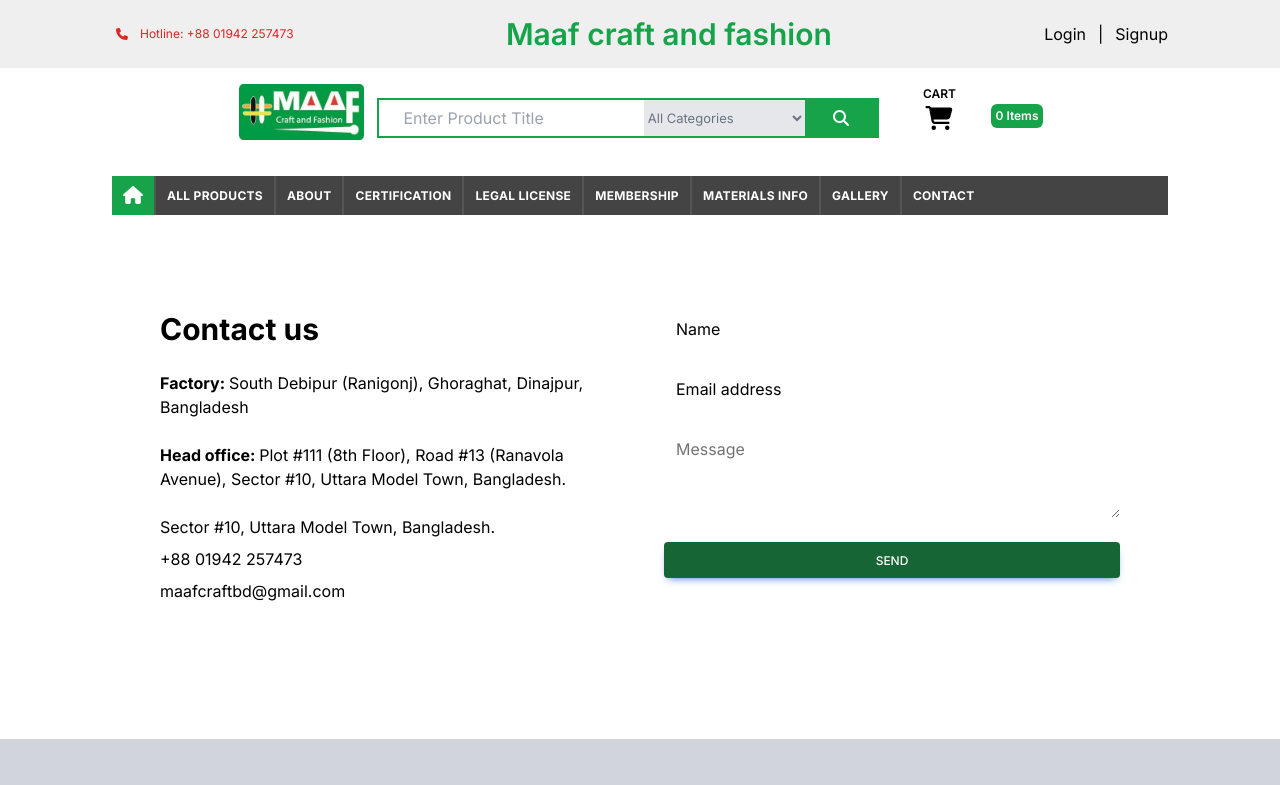
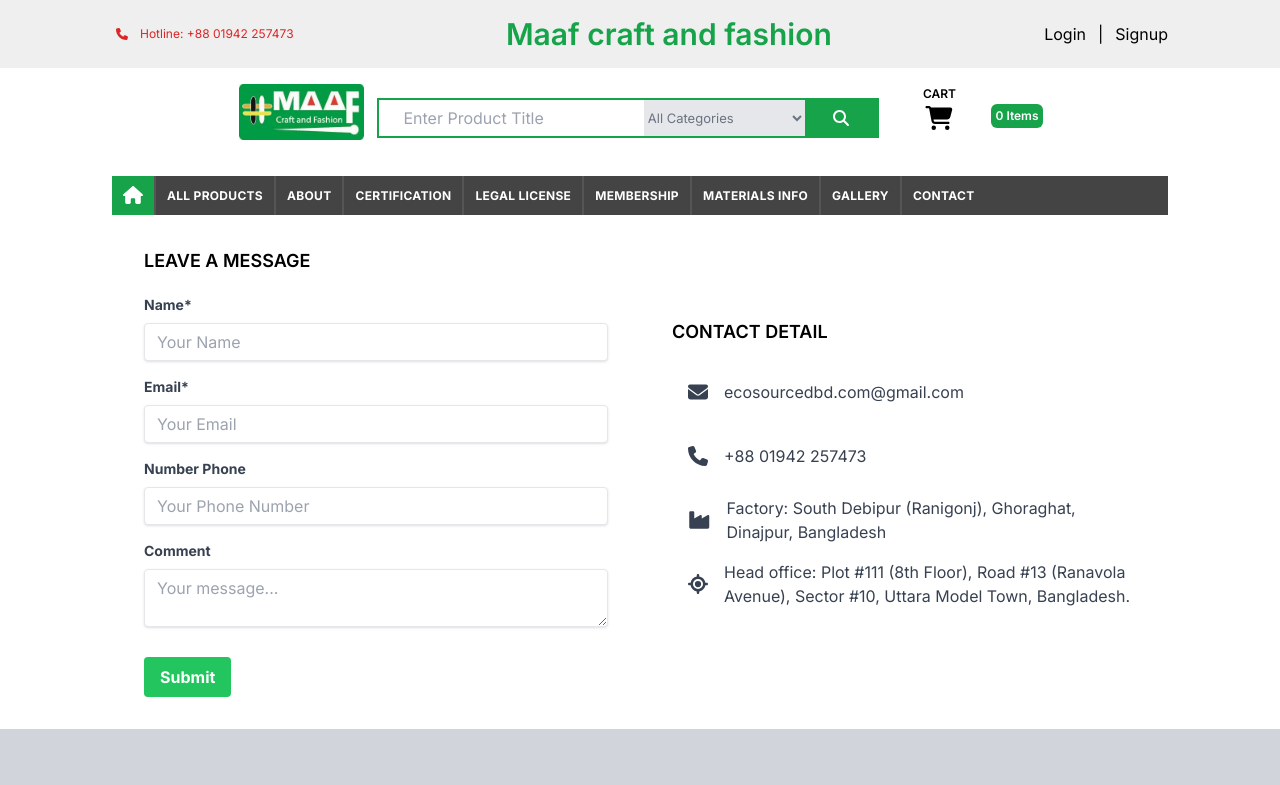
Before and after one commit to Tanvir-A-Khan/MaafCraft, a Next.js app: page /contact in a window 1280 px wide. Shown: the top 785 px of the page. Built offline with nearby package versions, Linux system fonts and the light colour scheme; what tw-elements would draw is missing.

Commit message:
Updated Landing page

```diff
--- a/app/components/Navbar.js
+++ b/app/components/Navbar.js
@@ -6,14 +6,88 @@
     faHome,
     faBars,
     faShoppingCart,
+    faPhone,
+    faSearch
 } from "@fortawesome/free-solid-svg-icons";
 import Link from "next/link";
 
+
 const Navbar = () => {
-    const slidebar = ()=>{
+    const slidebar = () => {
         console.log("slide bar popped");
-    }
+    };
     return (
+        <div>
+            {/* // Heading TOP START */}
+            <div className="w-[100%]">
+                <div className="md:flex justify-between h-auto  md:px-28 bg-[#EFEFEF] py-2">
+                    <div className="flex items-center h-auto justify-center text-xs gap-2 text-red-600">
+                        <FontAwesomeIcon icon={faPhone} className="w-5" />
+                        <h2>Hotline: +88 01942 257473</h2>
+                    </div>
+
+                    <h1 className="flex text-green-600 md:p-2 justify-center text-xl md:text-3xl font-semibold h-auto items-center ">
+                        Maaf craft and fashion
+                    </h1>
+                    <span className="h-auto flex justify-center items-center gap-3 ">
+                        <Link href={"/login"}>Login</Link>
+                        <span>|</span>
+                        <Link href={"/registration"}>Signup</Link>
+                    </span>
+                </div>
+                <div className="flex-col flex md:flex-row md:mx-28 h-auto m-4 gap-3 items-center justify-center w-auto ">
+                    <div className="flex justify-center gap-5 mb-3 md:min-w-32 min-w-max hover:cursor-pointer">
+                        <img
+                            src="/logo.jpg"
+                            alt="logo"
+                            className="md:h-14 h-auto max-w-48"
+                        />
+                    </div>
+
+                    <div className="flex justify-between   h-10 border-2 border-green-600 ">
+                        <input
+                            type="text"
+                            placeholder="Enter Product Title"
+                            className="ps-6 active:border-none  md:w-[20rem]"
+                        />
+
+                        <select
+                            name="language"
+                            id="language"
+                            className="bg-gray-200 text-gray-500 w-2/5 text-[13px] hidden md:block"
+                        >
+                            <option>All Categories</option>
+                            <option>Jute</option>
+                            <option>Cloth</option>
+                            <option>Craft</option>
+                        </select>
+
+                        <div className="flex items-center">
+                            <FontAwesomeIcon
+                                icon={faSearch}
+                                className="w-12 p-3 border-green-600  text-white bg-green-600 hover:cursor-pointer hover:bg-green-800 tansition-all"
+                            />
+                        </div>
+                    </div>
+
+                    <div className="h-12 mb-5 hidden md:flex justify-start">
+                        <div className="flex flex-col items-center justify-center gap-1">
+                            <h1 className=" text-xs font-semibold hover:cursor-pointer hidden md:block">
+                                CART
+                            </h1>
+                            <FontAwesomeIcon
+                                icon={faShoppingCart}
+                                className="text-back text-2xl w-24 hover:cursor-pointer"
+                            />
+                        </div>
+                        <p className="bg-green-600 h-6 rounded-md items-center ms-1 mt-5 p-1 text-white font-semibold text-xs hover:cursor-pointer">
+                            {" "}
+                            0 Items
+                        </p>
+                    </div>
+                </div>
+            </div>
+            {/* // HEADING TOP END */}
             <div className="sticky top-0 z-10">
                 <div className="flex justify-end items-center gap-10 bg-gray-300 m-2">
                     <div className=" gap-6 h-12  lg:hidden flex flex-row items-center">
@@ -33,7 +107,6 @@
                         icon={faBars}
                         className="text-green-800 text-3xl mr-4 lg:hidden  hover:cursor-pointer "
                     />
-
                 </div>
 
                 <div className="bg-[#444444] text-c mx-28 hidden lg:flex px-0 py-0">
@@ -54,12 +127,8 @@
                         <Link
                             href="/allproducts"
                             className="hover:bg-[#555555] duration-300 hover:cursor-pointer h-[100%] flex items-center"
-
                         >
-                        <li>
-
-                        All Products
-                        </li>
+                            <li>All Products</li>
                         </Link>
                         <Link
                             href="/about"
@@ -107,6 +176,7 @@
                     </ul>
                 </div>
             </div>
+        </div>
     );
 };
 
--- a/app/components/OurService.js
+++ b/app/components/OurService.js
@@ -18,7 +18,7 @@
             <h1 className="text-3xl text-center uppercase font-bold text-white pt-4">Our Service
             <p className="text-white text-xs pt-3 font-light">Providing the best service</p>
             </h1>
-            <div className="grid  grid-cols-3 *:m-auto gap-4 my-4 py-10 *:transition-all">
+            <div className="grid  grid-cols-3 *:m-auto p-4 gap-4 my-4 py-10 *:transition-all">
                 <div className="flex flex-col justify-center items-center gap-3">
                     <FontAwesomeIcon
                         icon={faTrophy}
--- a/app/contact/page.js
+++ b/app/contact/page.js
@@ -1,108 +1,131 @@
-import React from "react";
+"use client"
+import { faEnvelope, faIndustry, faLocationCrosshairs, faPhone } from '@fortawesome/free-solid-svg-icons';
+import { FontAwesomeIcon } from '@fortawesome/react-fontawesome';
+import React, { useState } from 'react';
 
-function ContactForm() {
+const ContactForm = () => {
+  const [formData, setFormData] = useState({
+    name: '',
+    email: '',
+    phone: '',
+    comment: ''
+  });
+
+  const handleChange = (e) => {
+    const { name, value } = e.target;
+    setFormData((prev) => ({
+      ...prev,
+      [name]: value
+    }));
+  };
+
+  const handleSubmit = (e) => {
+    e.preventDefault();
+    // Handle the form submission logic, possibly sending the data to a server
+    console.log(formData);
+  };
+
   return (
-        <div className="md:mx-28 mx-4">
-            <div className="container my-24 mx-auto md:px-6 ">
-                {/* Section: Design Block */}
-                <section className="mb-32">
-                    <div className="flex flex-wrap">
-                        <div className="mb-10 w-full shrink-0 grow-0 basis-auto md:mb-0 md:w-6/12 md:px-3 lg:px-6">
-                            <h2 className="mb-6 text-3xl font-bold">
-                                Contact us
-                            </h2>
-                            <p className="mb-6 text-black dark:text-black">
-                                <strong>Factory: </strong> South Debipur
-                                (Ranigonj), Ghoraghat, Dinajpur, Bangladesh
-                                <br />
-                                <br />
-                                <strong>Head office: </strong>
-                                Plot #111 (8th Floor), Road #13 (Ranavola
-                                Avenue), Sector #10, Uttara Model Town,
-                                Bangladesh.
-                            </p>
-                            <p className="mb-2 text-black dark:text-black">
-                            Sector #10, Uttara Model Town,
-                                Bangladesh.
-                            </p>
-                            <p className="mb-2 text-black dark:text-black">
-                                +88 01942 257473
-                            </p>
-                            <p className="mb-2 text-black dark:text-black">
-                            maafcraftbd@gmail.com
-                            </p>
+    <div className='md:mx-28 mx-2'>
+
+    <div className="container flex flex-wrap  flex-col md:flex-row items-center">
+      {/* Form for leaving a message */}
+      <div className="w-full md:w-1/2 bg-white p-8">
+        <h2 className="text-lg mb-5 font-semibold">LEAVE A MESSAGE</h2>
+        <form onSubmit={handleSubmit}>
+          <div className="mb-4">
+            <label className="block text-gray-700 text-sm font-bold mb-2" htmlFor="name">
+              Name*
+            </label>
+            <input
+              className="shadow appearance-none border rounded w-full py-2 px-3 text-gray-700 leading-tight focus:outline-none focus:shadow-outline"
+              id="name"
+              type="text"
+              placeholder="Your Name"
+              name="name"
+              value={formData.name}
+              onChange={handleChange}
+              required
+              />
           </div>
-                        <div className="mb-12 w-full shrink-0 grow-0 basis-auto md:mb-0 md:w-6/12 md:px-3 lg:px-6">
-                            <form>
-                                <div
-                                    className="relative mb-6"
-                                    data-te-input-wrapper-init
+          <div className="mb-4">
+            <label className="block text-gray-700 text-sm font-bold mb-2" htmlFor="email">
+              Email*
+            </label>
+            <input
+              className="shadow appearance-none border rounded w-full py-2 px-3 text-gray-700 leading-tight focus:outline-none focus:shadow-outline"
+              id="email"
+              type="email"
+              placeholder="Your Email"
+              name="email"
+              value={formData.email}
+              onChange={handleChange}
+              required
+              />
+          </div>
+          <div className="mb-4">
+            <label className="block text-gray-700 text-sm font-bold mb-2" htmlFor="phone">
+              Number Phone
+            </label>
+            <input
+              className="shadow appearance-none border rounded w-full py-2 px-3 text-gray-700 leading-tight focus:outline-none focus:shadow-outline"
+              id="phone"
+              type="tel"
+              placeholder="Your Phone Number"
+              name="phone"
+              value={formData.phone}
+              onChange={handleChange}
+              />
+          </div>
+          <div className="mb-6">
+            <label className="block text-gray-700 text-sm font-bold mb-2" htmlFor="comment">
+              Comment
+            </label>
+            <textarea
+              className="shadow appearance-none border rounded w-full py-2 px-3 text-gray-700 leading-tight focus:outline-none focus:shadow-outline"
+              id="comment"
+              placeholder="Your message..."
+              name="comment"
+              value={formData.comment}
+              onChange={handleChange}
+              />
+          </div>
+          <button
+            className="bg-green-500 hover:bg-green-700 text-white font-bold py-2 px-4 rounded focus:outline-none focus:shadow-outline"
+            type="submit"
             >
-                                    <input
-                                        type="text"
-                                        className=" bg-gray-100 peer block min-h-[auto] w-full rounded border-0 bg-transparent py-[0.32rem] px-3 leading-[1.6] outline-none transition-all duration-200 ease-linear focus:placeholder:opacity-100 peer-focus:text-green-800 data-[te-input-state-active]:placeholder:opacity-100 motion-reduce:transition-none dark:text-black dark:placeholder:text-black dark:peer-focus:text-green-800 [&:not([data-te-input-placeholder-active])]:placeholder:opacity-0"
-                                        id="exampleInput90"
-                                        placeholder="Name"
-                                    />
-                                    <label
-                                        className=" pointer-events-none absolute top-0 left-3 mb-0 max-w-[90%] origin-[0_0] truncate pt-[0.37rem] leading-[1.6] text-black transition-all duration-200 ease-out peer-focus:-translate-y-[0.9rem] peer-focus:scale-[0.8] peer-focus:text-green-800 peer-data-[te-input-state-active]:-translate-y-[0.9rem] peer-data-[te-input-state-active]:scale-[0.8] motion-reduce:transition-none dark:text-black dark:peer-focus:text-green-800"
-                                        htmlFor="exampleInput90"
-                                    >
-                                        Name
-                                    </label>
-                                </div>
-                                <div
-                                    className="relative mb-6"
-                                    data-te-input-wrapper-init
-                                >
-                                    <input
-                                        type="email"
-                                        className="bg-gray-100 peer block min-h-[auto] w-full rounded border-0 bg-transparent py-[0.32rem] px-3 leading-[1.6] outline-none transition-all duration-200 ease-linear focus:placeholder:opacity-100 peer-focus:text-green-800 data-[te-input-state-active]:placeholder:opacity-100 motion-reduce:transition-none dark:text-black dark:placeholder:text-black dark:peer-focus:text-green-800 [&:not([data-te-input-placeholder-active])]:placeholder:opacity-0"
-                                        id="exampleInput91"
-                                        placeholder="Email address"
-                                    />
-                                    <label
-                                        className="pointer-events-none absolute top-0 left-3 mb-0 max-w-[90%] origin-[0_0] truncate pt-[0.37rem] leading-[1.6] text-black transition-all duration-200 ease-out peer-focus:-translate-y-[0.9rem] peer-focus:scale-[0.8] peer-focus:text-green-800 peer-data-[te-input-state-active]:-translate-y-[0.9rem] peer-data-[te-input-state-active]:scale-[0.8] motion-reduce:transition-none dark:text-black dark:peer-focus:text-green-800"
-                                        htmlFor="exampleInput91"
-                                    >
-                                        Email address
-                                    </label>
-                                </div>
-                                <div
-                                    className="relative mb-6"
-                                    data-te-input-wrapper-init
-                                >
-                                    <textarea
-                                        className=" bg-gray-100 peer block min-h-[auto] w-full rounded border-0 bg-transparent py-[0.32rem] px-3 leading-[1.6] outline-none transition-all duration-200 ease-linear focus:placeholder:opacity-100 data-[te-input-state-active]:placeholder:opacity-100 motion-reduce:transition-none dark:text-black dark:placeholder:text-black [&:not([data-te-input-placeholder-active])]:placeholder:opacity-0"
-                                        id="exampleFormControlTextarea1"
-                                        rows="3"
-                                        placeholder="Your message"
-                                    ></textarea>
-                                    <label
-                                        htmlFor="exampleFormControlTextarea1"
-                                        className="pointer-events-none absolute top-0 left-3 mb-0 max-w-[90%] origin-[0_0] truncate pt-[0.37rem] leading-[1.6] text-neutral-500 transition-all duration-200 ease-out peer-focus:-translate-y-[0.9rem] peer-focus:scale-[0.8] peer-focus:text-green-800 peer-data-[te-input-state-active]:-translate-y-[0.9rem] peer-data-[te-input-state-active]:scale-[0.8] motion-reduce:transition-none dark:text-black dark:peer-focus:text-green-800"
-                                    >
-                                        Message
-                                    </label>
-                                </div>
-
-                                <button
-                                    type="button"
-                                    data-te-ripple-init
-                                    data-te-ripple-color="light"
-                                    className="mb-6 inline-block w-full rounded bg-green-800 px-6 pt-2.5 pb-2 text-xs font-medium uppercase leading-normal text-white shadow-[0_4px_9px_-4px_#3b71ca] transition duration-150 ease-in-out hover:bg-green-600 hover:shadow-[0_8px_9px_-4px_rgba(59,113,202,0.3),0_4px_18px_0_rgba(59,113,202,0.2)] focus:bg-green-800-600 focus:shadow-[0_8px_9px_-4px_rgba(59,113,202,0.3),0_4px_18px_0_rgba(59,113,202,0.2)] focus:outline-none focus:ring-0 active:bg-green-800-700 active:shadow-[0_8px_9px_-4px_rgba(59,113,202,0.3),0_4px_18px_0_rgba(59,113,202,0.2)] dark:shadow-[0_4px_9px_-4px_rgba(59,113,202,0.5)] dark:hover:shadow-[0_8px_9px_-4px_rgba(59,113,202,0.2),0_4px_18px_0_rgba(59,113,202,0.1)] dark:focus:shadow-[0_8px_9px_-4px_rgba(59,113,202,0.2),0_4px_18px_0_rgba(59,113,202,0.1)] dark:active:shadow-[0_8px_9px_-4px_rgba(59,113,202,0.2),0_4px_18px_0_rgba(59,113,202,0.1)]"
-                                >
-                                    Send
+            Submit
           </button>
         </form>
       </div>
-                    </div>
-                </section>
-                {/* Section: Design Block */}
+
+      {/* Contact details */}
+      <div className="w-full md:w-1/2 bg-white p-8">
+        <h2 className="text-lg mb-5 font-semibold">CONTACT DETAIL</h2>
+        <div className="mb-4">
+          <p className="flex items-center text-gray-700 mb-3">
+          <FontAwesomeIcon icon={faEnvelope} className='text-xl p-4' />
+            ecosourcedbd.com@gmail.com
+          </p>
+          <p className="flex items-center text-gray-700 mb-3">
+          <FontAwesomeIcon icon={faPhone} className='text-xl p-4' />
+            +88 01942 257473
+          </p>
+          <p className="flex items-center text-gray-700 mb-3">
+          <FontAwesomeIcon icon={faIndustry} className='text-xl p-4' />
+            Factory: South Debipur (Ranigonj), Ghoraghat, Dinajpur, Bangladesh
+          </p>
+          <p className="flex items-center text-gray-700">
+          <FontAwesomeIcon icon={faLocationCrosshairs}  className='text-xl p-4'/>
+
+            Head office: Plot #111 (8th Floor), Road #13 (Ranavola Avenue), Sector #10, Uttara Model Town, Bangladesh.
+          </p>
+
         </div>
       </div>
-        /* Container for demo purpose */
+    </div>
+              </div>
   );
-}
+};
 
 export default ContactForm;
--- a/app/layout.js
+++ b/app/layout.js
@@ -15,7 +15,7 @@
     return (
         <html lang="en">
             <body className={inter.className}>
-                <HeaderTop />
+                {/* <HeaderTop /> */}
                 <Navbar />
                    {children}
 
```
Also changed, not shown: app/components/Footer.js (+18 -10 lines), app/material-info/page.js (+36 -36 lines). Lines whose indentation alone changed are shown as unchanged.
